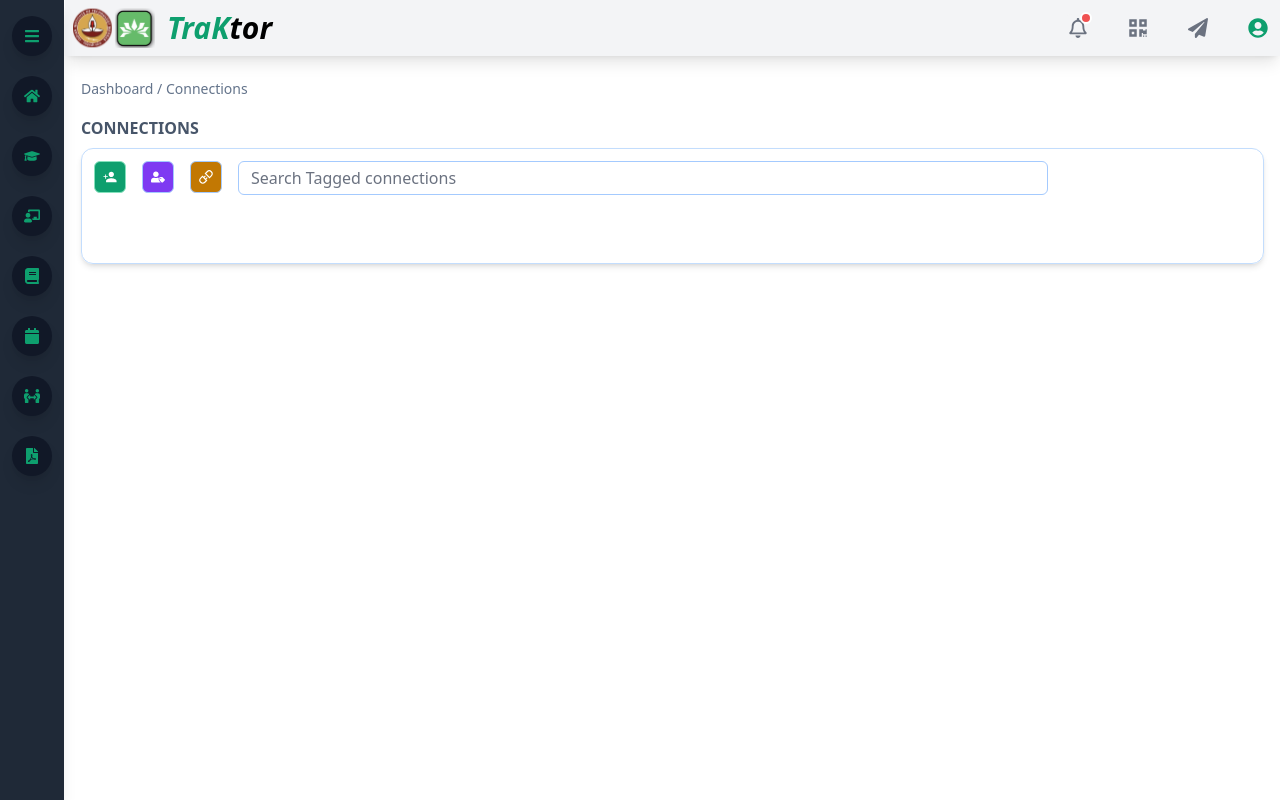
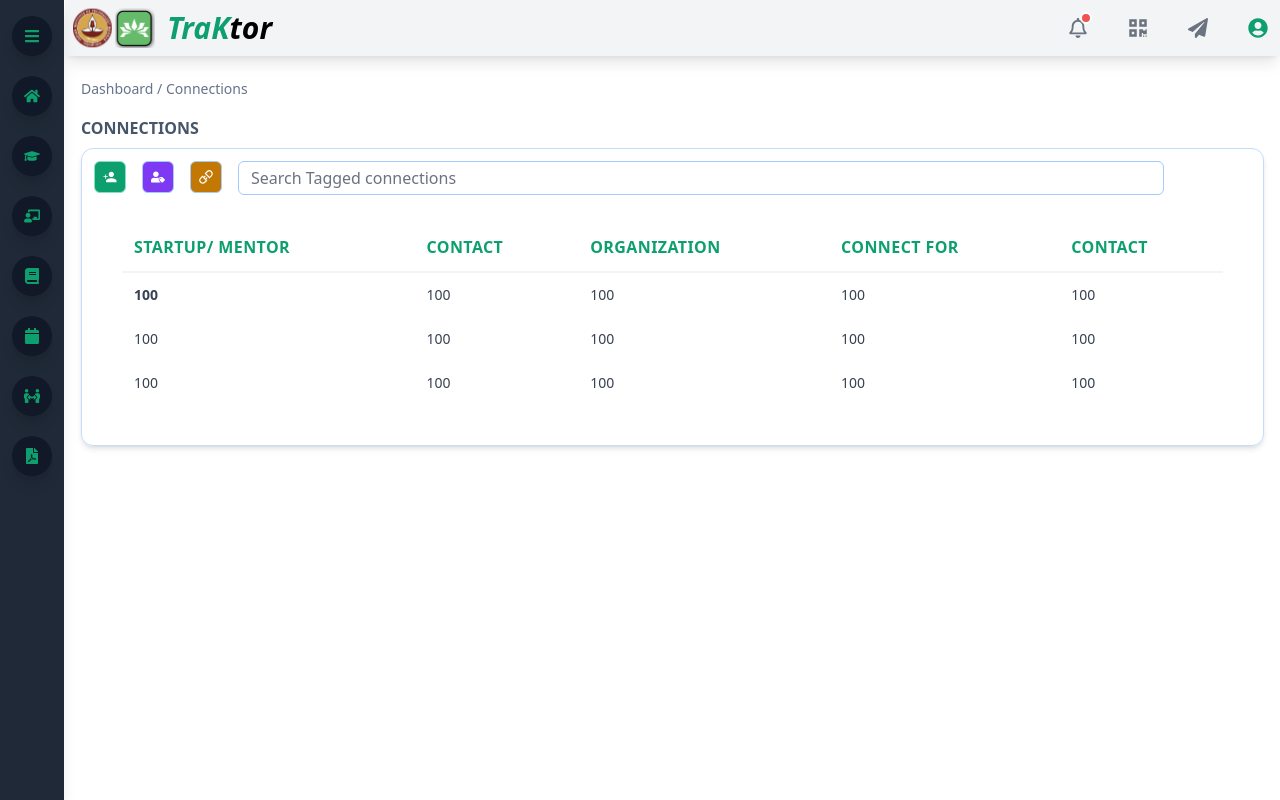
Before and after one commit to prasathnarayanan6/nirmaan-vc-app, a React (Create React App) app in the folder client/: page /connections in a window 1280 px wide. Built offline with nearby package versions, Linux system fonts and the light colour scheme.

Commit message:
table created in font in connection page.

```diff
--- a/client/src/pages/Connections/connection.js
+++ b/client/src/pages/Connections/connection.js
@@ -21,15 +21,79 @@
                                     <div className="rounded-sm shadow-md border border-blue-200 rounded-xl col-span-full">
                                           <div className="p-3 flex flex-col">
                                                 <div className="rounded-sm ">
-                                                      <div className="fles flex-row">
+                                                      <div className="flex-row">
                                                             <button type="button" className="active:scale-[.90] active:duration-70 hover:scale-[1.02] border border-green-300 rounded-md bg-green-500 transition-all ease-in-out md:text-sm font-semibold p-2 text-white"><span><IoMdPersonAdd /></span></button>
                                                             <button type="button" className="active:scale-[.90] active:duration-70 hover:scale-[1.02] border border-blue-300 rounded-md bg-purple-600 transition-all ease-in-out md:text-sm font-semibold p-2 text-white ms-4"><span><FaUserTag /></span></button>
                                                             <button type="button" className="active:scale-[.90] active:duration-70 hover:scale-[1.02] border border-blue-300 rounded-md bg-yellow-500 transition-all ease-in-out md:text-sm font-semibold p-2 text-white ms-4"><GrConnect /></button>
-                                                            <input type="text" className="border border-blue-300 rounded-md bg-white-500 ms-4 md:h-[34px] w-[70%;]" placeholder="Search Tagged connections"></input>
+                                                            <input type="text" className="border border-blue-300 rounded-md bg-white-500 ms-4 md:h-[34px;] sm:w-[80%]" placeholder="Search Tagged connections"></input>
                                                       </div>
                                                 </div>
                                                 <div className="m-7">
+                                                      <table className="w-full">
+                                                          <thead className="bg-gray-25 border-b-2 border-gray-100">
+                                                                  <tr>
+                                                                      <th className="p-3 text-green-500 font-semibold tracking-wide text-left">STARTUP/ MENTOR</th>
+                                                                      <th className="p-3 text-green-500 font-semibold tracking-wide text-left">CONTACT</th>
+                                                                      <th className="p-3 text-green-500 font-semibold tracking-wide text-left">ORGANIZATION</th>
+                                                                      <th className="p-3 text-green-500 font-semibold tracking-wide text-left">CONNECT FOR</th>
+                                                                      <th className="p-3 text-green-500 font-semibold tracking-wide text-left">CONTACT</th>
+                                                                  </tr>
+                                                          </thead>
+                                                          <tbody>
+                                                              <tr className="bg-white">
+                                                                  <td className="p-3 text-sm text-gray-700">
+                                                                      <a href="/"  className="font-bold text-value-500 hover:underline"> 100</a>
+                                                                  </td>
+                                                                  <td className="p-3 text-sm text-gray-700">
+                                                                      <a href="/"> 100</a>
+                                                                  </td>
+                                                                  <td className="p-3 text-sm text-gray-700">
+                                                                      <a href="/"> 100</a>
+                                                                  </td>
+                                                                  <td className="p-3 text-sm text-gray-700">
+                                                                      <a href="/"> 100</a>
+                                                                  </td>
+                                                                  <td className="p-3 text-sm text-gray-700">
+                                                                      <a href="/"> 100</a>
+                                                                  </td>
+                                                              </tr>
+                                                              <tr className="hover:bg-gray-200">
+                                                                  <td className="p-3 text-sm text-gray-700">
+                                                                      <a href="/"> 100</a>
+                                                                  </td>
+                                                                  <td className="p-3 text-sm text-gray-700">
+                                                                      <a href="/"> 100</a>
+                                                                  </td>
+                                                                  <td className="p-3 text-sm text-gray-700">
+                                                                      <a href="/"> 100</a>
+                                                                  </td>
+                                                                  <td className="p-3 text-sm text-gray-700">
+                                                                      <a href="/"> 100</a>
+                                                                  </td>
+                                                                  <td className="p-3 text-sm text-gray-700">
+                                                                      <a href="/"> 100</a>
+                                                                  </td>
+                                                              </tr>
+                                                              <tr className="bg-white">
+                                                                  <td className="p-3 text-sm text-gray-700">
+                                                                      <a href="/"> 100</a>
+                                                                  </td>
+                                                                  <td className="p-3 text-sm text-gray-700">
+                                                                      <a href="/"> 100</a>
+                                                                  </td>
+                                                                  <td className="p-3 text-sm text-gray-700">
+                                                                      <a href="/"> 100</a>
+                                                                  </td>
+                                                                  <td className="p-3 text-sm text-gray-700">
+                                                                      <a href="/"> 100</a>
+                                                                  </td>
+                                                                  <td className="p-3 text-sm text-gray-700">
+                                                                      <a href="/"> 100</a>
+                                                                  </td>
+                                                              </tr>
+                                                          </tbody>
 
+                                                      </table>
                                                 </div>
                                           </div>
                                     </div>
```
